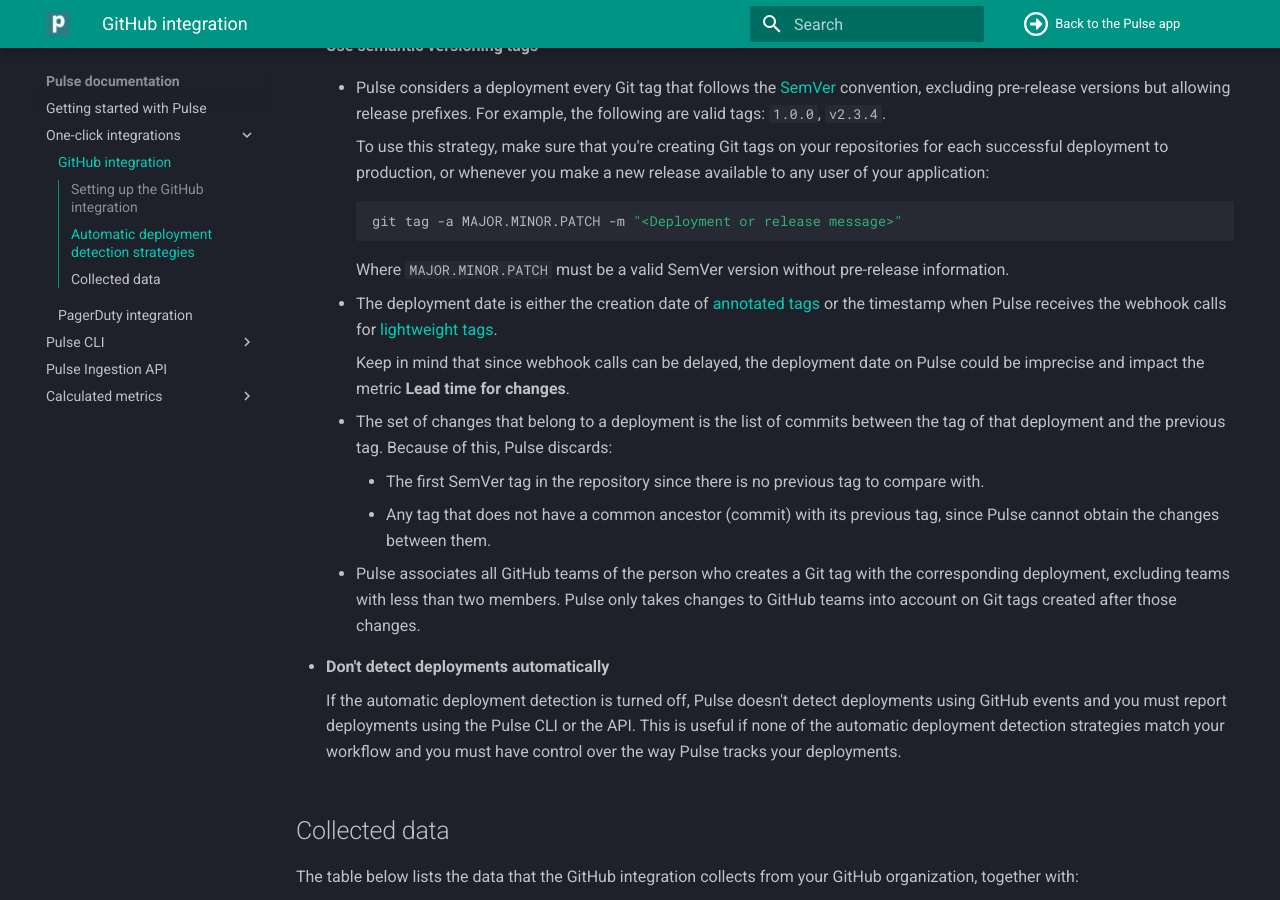
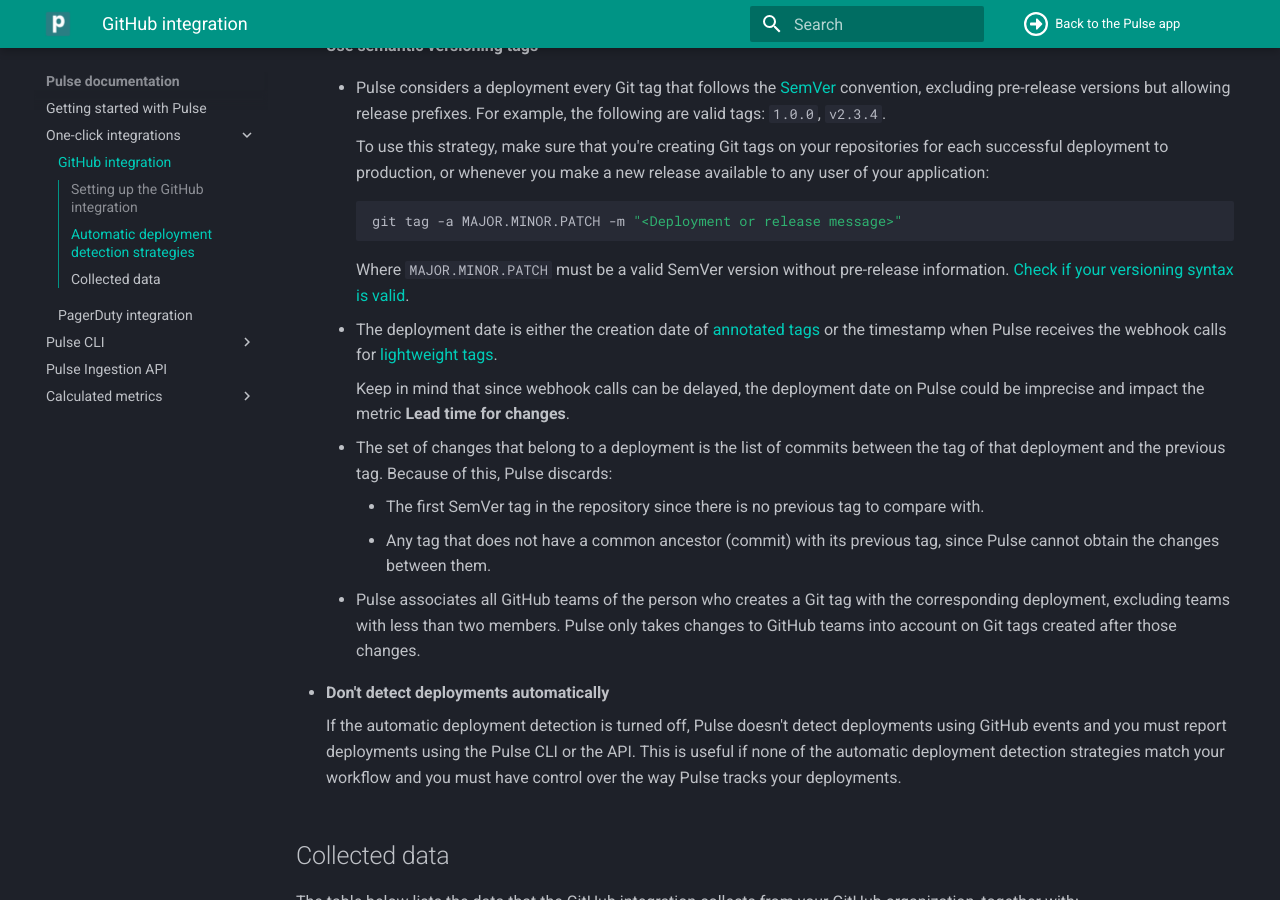
Before and after one commit to codacy/pulse-user-docs, an MkDocs documentation site: the page built from docs/one-click-integrations/github-integration.md, in a window 1280 px wide and 900 px high, scrolled down 2558 px. Built offline with MkDocs 1.6.1 and Material for MkDocs 9.7.7, drawn with Linux system fonts in a browser that asks for light colours.

Commit message:
Link regular expression used to detect semantic version tags (#80)
* Link regexp used to detect semver tags

* Update docs/one-click-integrations/github-integration.md

Co-authored-by: Paulo Ribeiro <paulo.ribeiro@codacy.com>

Co-authored-by: Paulo Ribeiro <paulo.ribeiro@codacy.com>

````diff
--- a/docs/one-click-integrations/github-integration.md
+++ b/docs/one-click-integrations/github-integration.md
@@ -56,7 +56,7 @@
         git tag -a MAJOR.MINOR.PATCH -m "<Deployment or release message>"
         ```
 
-        Where `MAJOR.MINOR.PATCH` must be a valid SemVer version without pre-release information.
+        Where `MAJOR.MINOR.PATCH` must be a valid SemVer version without pre-release information. [Check if your versioning syntax is valid](https://regex101.com/r/NVAtiz/1).
 
     -   The deployment date is either the creation date of [annotated tags](https://git-scm.com/book/en/v2/Git-Basics-Tagging#_annotated_tags) or the timestamp when Pulse receives the webhook calls for [lightweight tags](https://git-scm.com/book/en/v2/Git-Basics-Tagging#_lightweight_tags).
 
````
